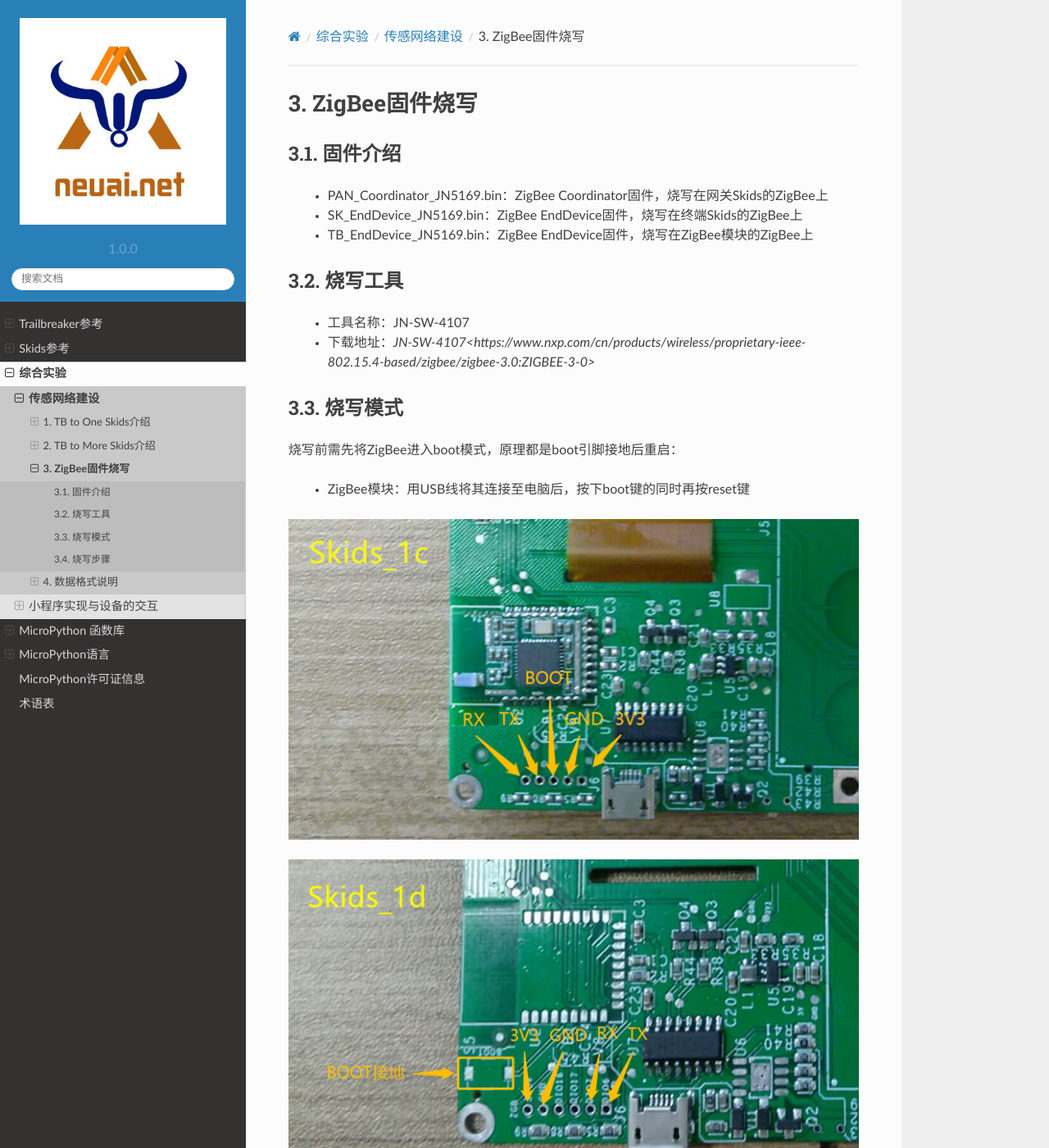
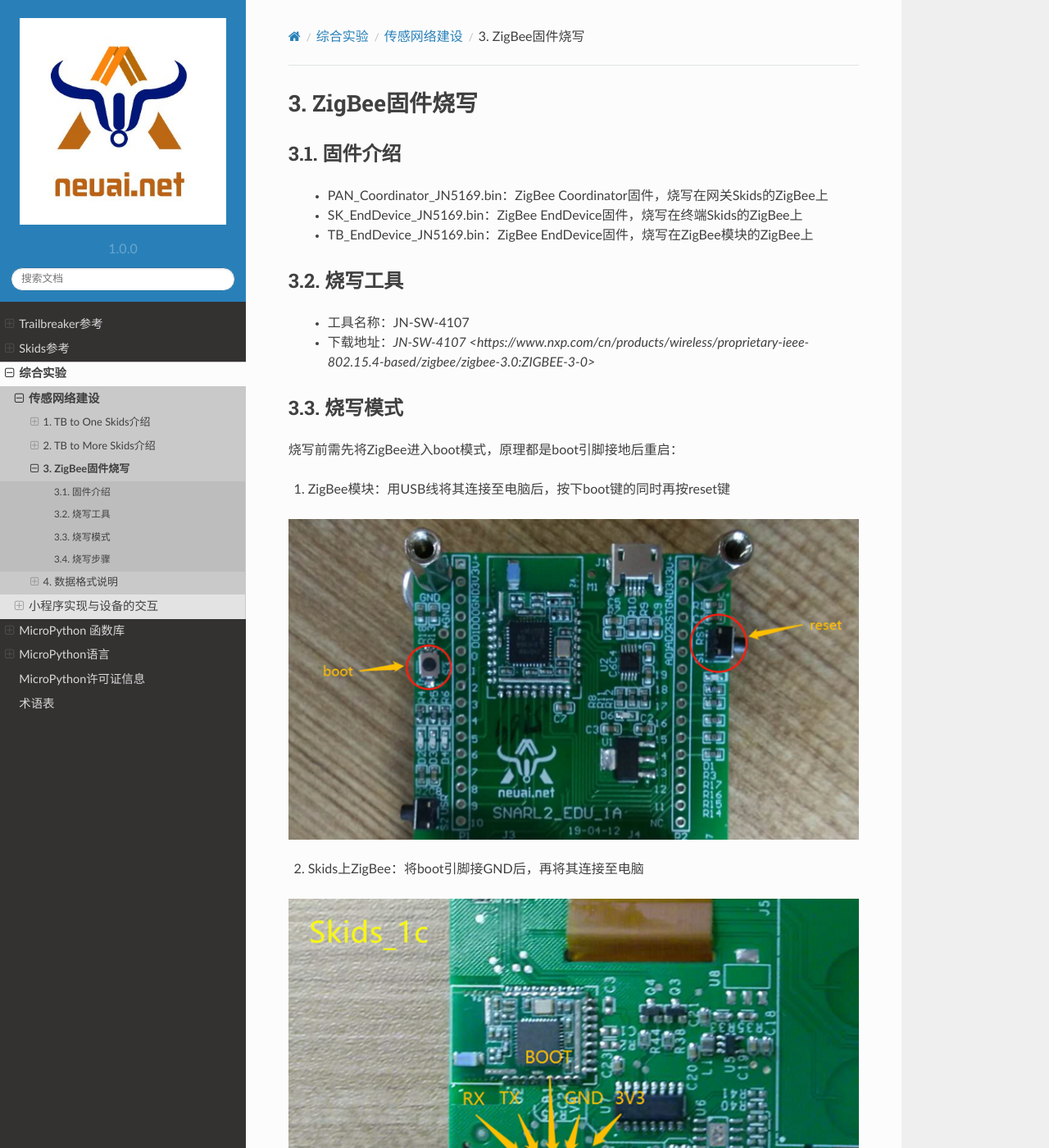
Before and after one commit to yangzl2014/SkidsDocs, a Sphinx documentation site: the page built from docs/master/moreSkids/zigbeeBurn.rst, in a window 1280 px wide and 1400 px high. Shown: the whole window at 82% size. Built offline with Sphinx 7.4.7 and the Read the Docs theme 2.0.0, drawn with Linux system fonts in a browser that asks for light colours; pages that are not in the unit, such as notebooks, are missing from menus; some of the changed lines change nothing that is shown.

Commit message:
#1 ruidao doc improve

```diff
--- a/docs/master/moreSkids/zigbeeBurn.rst
+++ b/docs/master/moreSkids/zigbeeBurn.rst
@@ -15,18 +15,18 @@ ZigBee固件烧写
 -----------------------
 
   + 工具名称：JN-SW-4107
-  + 下载地址：`JN-SW-4107<https://www.nxp.com/cn/products/wireless/proprietary-ieee-802.15.4-based/zigbee/zigbee-3.0:ZIGBEE-3-0>`
+  + 下载地址：`JN-SW-4107 <https://www.nxp.com/cn/products/wireless/proprietary-ieee-802.15.4-based/zigbee/zigbee-3.0:ZIGBEE-3-0>`
 
 烧写模式
 -----------------------
 
 烧写前需先将ZigBee进入boot模式，原理都是boot引脚接地后重启：
 
-  + ZigBee模块：用USB线将其连接至电脑后，按下boot键的同时再按reset键
+(1) ZigBee模块：用USB线将其连接至电脑后，按下boot键的同时再按reset键
 
 .. image:: img/zigbee.png
 
-  + Skids上ZigBee：将boot引脚接GND后，再将其连接至电脑
+(2) Skids上ZigBee：将boot引脚接GND后，再将其连接至电脑
 
 .. image:: img/skids1c.png
 
```
